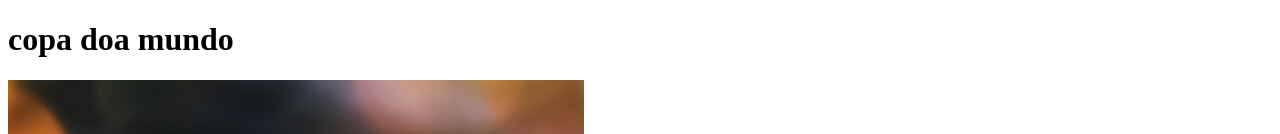
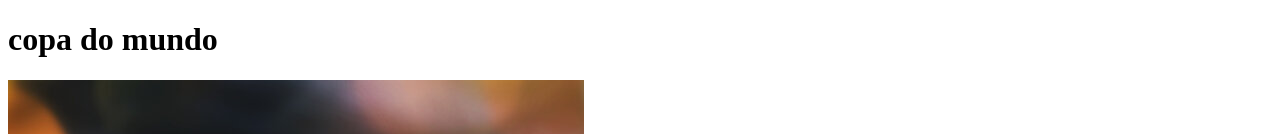
Before and after one commit to sacidepatinetygor/aula-20-09, a plain HTML site: page index.html in a window 1280 px wide. Shown: the top 134 px of the page. Drawn offline with Linux system fonts and the light colour scheme.

Commit message:
Update index.html

```diff
--- a/index.html
+++ b/index.html
@@ -9,7 +9,7 @@
     </head>
 
     <body>
-        <h1>copa doa mundo</h1>
+        <h1>copa do mundo</h1>
 
         <img id="taca" src="copa123.jpg">
         <p>A copa do mundo trata - se de um evento futebolístico que é responsável por parar multidões.<p>Assim sendo, esse evento faz com que
```
